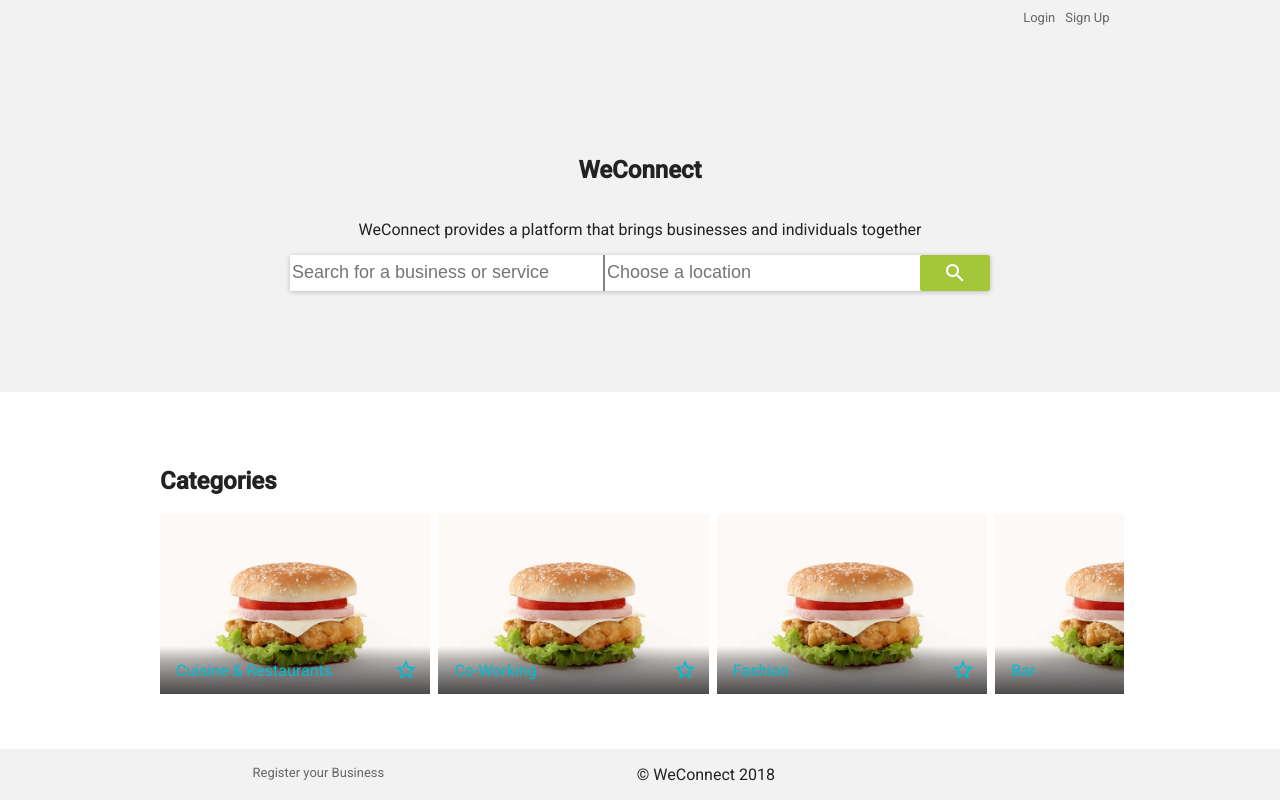
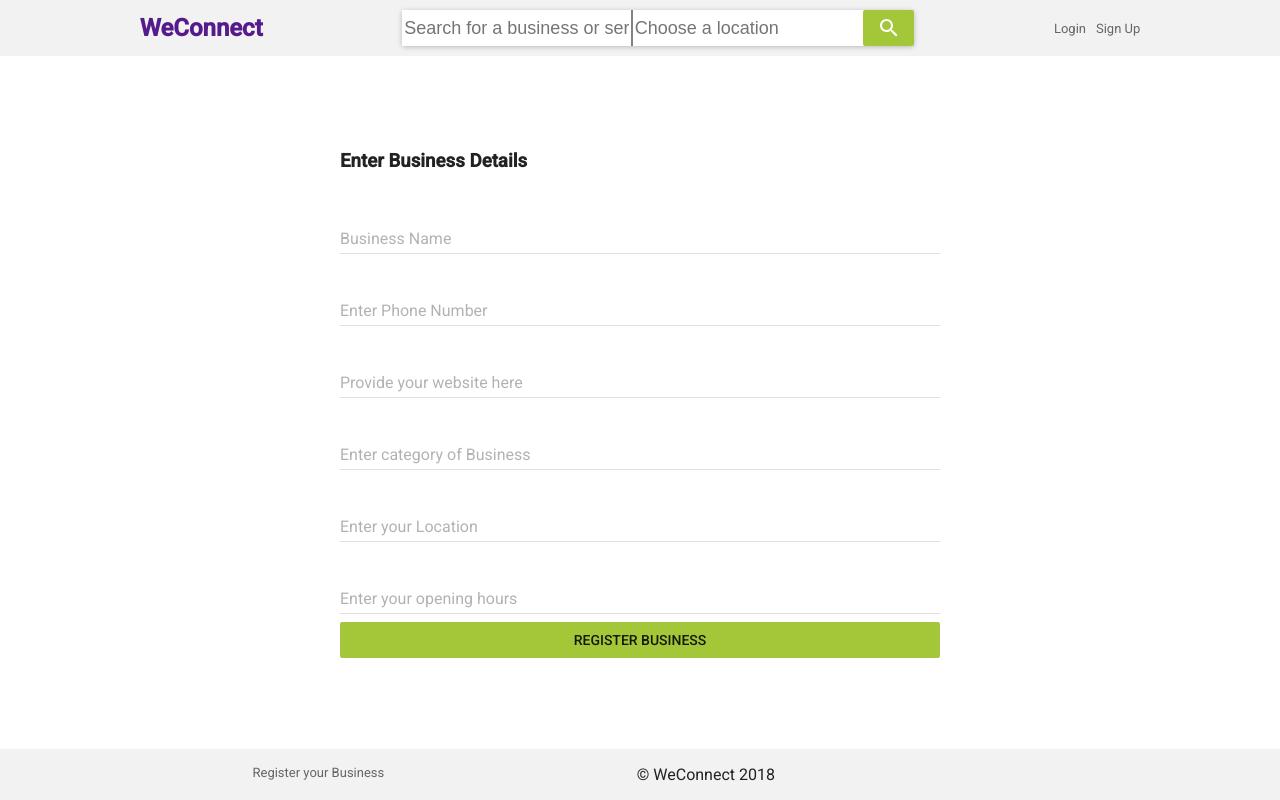
Before and after one commit to holuborhee/WEConnect, a React app in the folder template/: page / in a window 1280 px wide. Both pictures are taken after a click on the link "Register your Business". Built offline with nearby package versions, Linux system fonts and the light colour scheme.

Commit message:
Add Create Business Page

```diff
--- a/template/src/app.jsx
+++ b/template/src/app.jsx
@@ -8,6 +8,8 @@ import LogIn from './components/Login.jsx';
 import LandingPage from './components/LandingPage.jsx';
 import SearchPage from './components/SearchPage.jsx';
 import BusinessPage from './components/BusinessPage.jsx';
+import TextField from 'material-ui/TextField';
+import FlatButton from 'material-ui/FlatButton';
 
 
 const EditBusiness = () => (
@@ -15,17 +17,22 @@ const EditBusiness = () => (
 );
 
 const NewBusiness = () => (
-  <h1>Create a new Business - <strong>Not yet Implemented</strong></h1>
-  /*
-  Name
-  Logo
-  Cover Picture
-  Slogan
-  Average Rating
-  Location
-  About
-
-  */
+  <section className="mxy-auto" id="login-board">
+    <h1>Enter Business Details</h1>
+    <form >
+      <TextField className="w-100" floatingLabelText="Business Name" />
+      <TextField className="w-100" floatingLabelText="Enter Phone Number" />
+      <TextField className="w-100" floatingLabelText="Provide your website here" />
+      <TextField className="w-100" floatingLabelText="Enter category of Business" />
+      <TextField className="w-100" floatingLabelText="Enter your Location" />
+      <TextField className="w-100" floatingLabelText="Enter your opening hours" />
+      <FlatButton
+        className="w-100"
+        backgroundColor="#a4c639"
+        label="REGISTER BUSINESS"
+      />
+    </form>
+  </section>
 );
 
 class App extends React.Component {
@@ -54,7 +61,7 @@ class App extends React.Component {
   }
 
   render() {
-    const isToFillHeight = this.state.currentPage === 'HOME' || this.state.currentPage === 'LOGIN' || this.state.currentPage === 'SIGNUP';
+    const isToFillHeight = this.state.currentPage === 'HOME' || this.state.currentPage === 'LOGIN' || this.state.currentPage === 'SIGNUP' || this.state.currentPage === 'CREATE_BUSINESS';
 
     return (
       <MuiThemeProvider>
@@ -62,7 +69,7 @@ class App extends React.Component {
           <Navbar isLoggedIn={this.state.isLoggedIn} currentPage={this.state.currentPage} onRoute={this.routeTo} />
           {this.pages[this.state.currentPage]}
           <footer className="bg-primary flex justify-space-between justify-space-evenly">
-            <p><a href="#" className="small">Register your Business</a></p>
+            <p><a href="#" onClick={(e) => { e.preventDefault(); this.routeTo('CREATE_BUSINESS'); }} className="small">Register your Business</a></p>
             <p>&copy; WeConnect 2018</p>
             <span />
           </footer>
```
